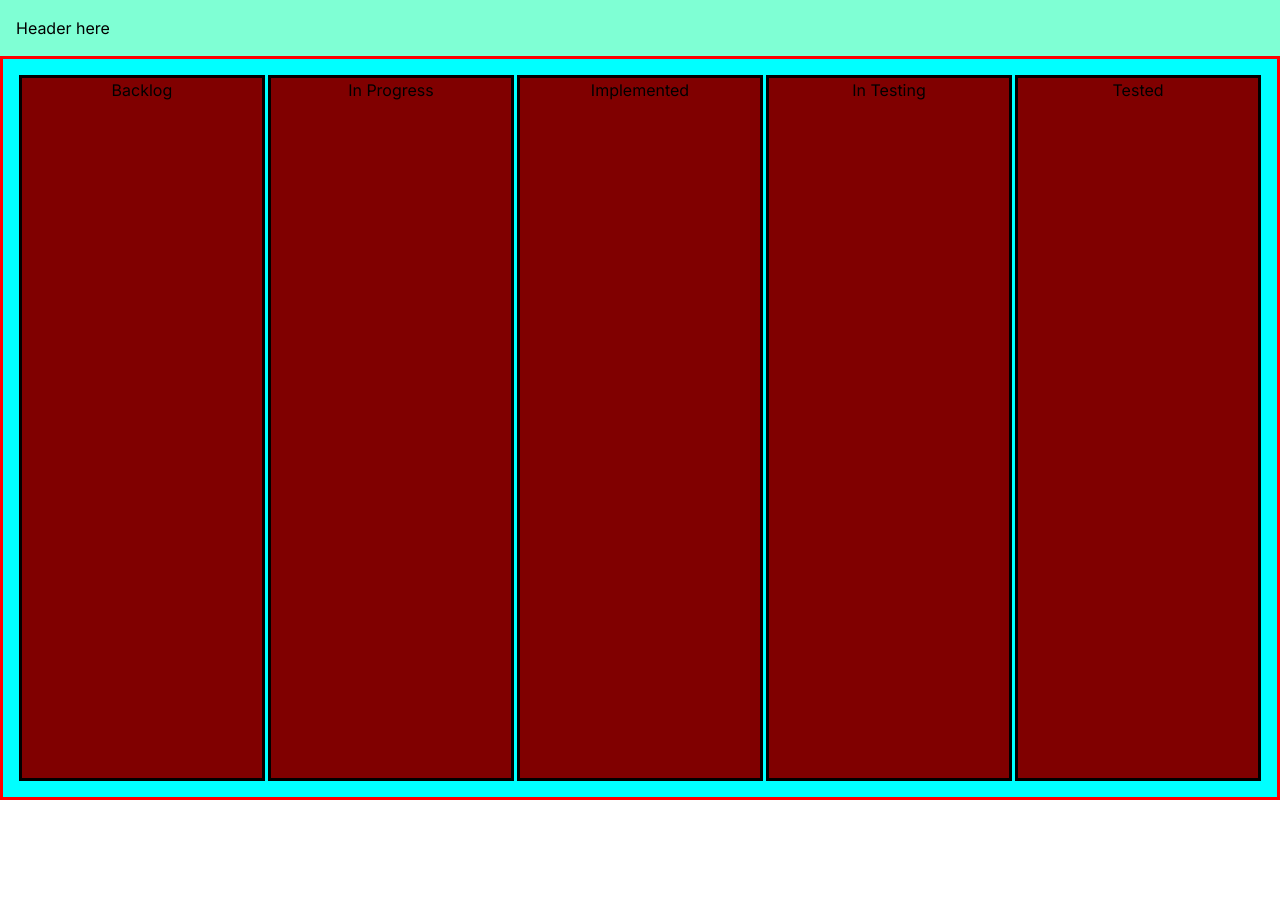
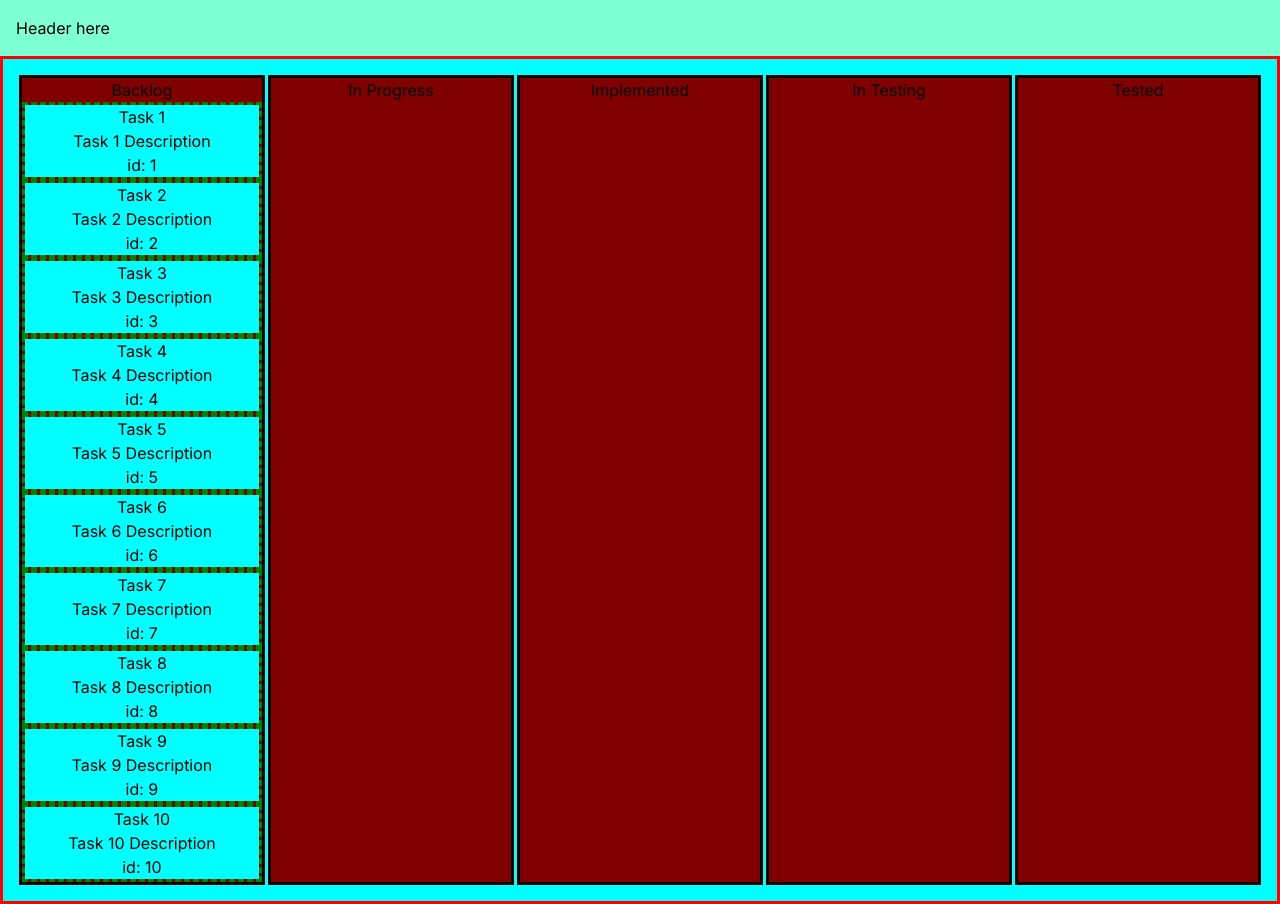
Before and after one commit to hi-brylle/kanban-board-portfolio, a Next.js app: page / in a window 1280 px wide. Before the commit the page ends 800 px from the top, so only its background shows below. Built offline with nearby package versions, Linux system fonts and the light colour scheme.

Commit message:
Prototype column lists

```diff
--- a/src/app/page.tsx
+++ b/src/app/page.tsx
@@ -1,4 +1,4 @@
-import AddTask from "@/components/AddTask";
+import AddTask from "@/components/add-task/AddTask";
 import Column from "@/components/column/Column";
 
 export default function Home() {
@@ -6,11 +6,25 @@ export default function Home() {
     <>
         <header>Header here</header>
         <main>
-            <Column title={"Backlog"}></Column>
-            <Column title={"In Progress"}></Column>
-            <Column title={"Implemented"}></Column>
-            <Column title={"In Testing"}></Column>
-            <Column title={"Tested"}></Column>
+            <Column
+                title={"Backlog"}
+                tasks={[
+                    {id: 1, title: "Task 1", description: "Task 1 Description"},
+                    {id: 2, title: "Task 2", description: "Task 2 Description"},
+                    {id: 3, title: "Task 3", description: "Task 3 Description"},
+                    {id: 4, title: "Task 4", description: "Task 4 Description"},
+                    {id: 5, title: "Task 5", description: "Task 5 Description"},
+                    {id: 6, title: "Task 6", description: "Task 6 Description"},
+                    {id: 7, title: "Task 7", description: "Task 7 Description"},
+                    {id: 8, title: "Task 8", description: "Task 8 Description"},
+                    {id: 9, title: "Task 9", description: "Task 9 Description"},
+                    {id: 10, title: "Task 10", description: "Task 10 Description"},
+                ]}
+            />
+            <Column title={"In Progress"} tasks={[]}></Column>
+            <Column title={"Implemented"} tasks={[]}></Column>
+            <Column title={"In Testing"} tasks={[]}></Column>
+            <Column title={"Tested"} tasks={[]}></Column>
         </main>
     </>
     )
--- a/src/components/AddTask.tsx
+++ b/src/components/add-task/AddTask.tsx
@@ -1,7 +1,9 @@
+import styles from "./styles.module.css"
+
 export default function AddTask() {
     return (
     <>
-        <div>
+        <div className={styles.add_task}>
             Add Task
         </div>
     </>
--- /dev/null
+++ b/src/components/add-task/styles.module.css
@@ -0,0 +1,4 @@
+.add_task {
+    border: dashed red 0.2em;
+    text-align: center;
+}
--- a/src/components/column/Column.tsx
+++ b/src/components/column/Column.tsx
@@ -1,9 +1,16 @@
+import { ITask } from "@/models/task"
 import styles from "./styles.module.css"
+import Task from "../task/Task"
 
-export default function Column({title}: {title: string}) {
+export default function Column({title, tasks}: {title: string, tasks: Array<ITask>}) {
+    const taskList = tasks.map((task) => {
+        return <li><Task id={task.id} title={task.title} description={task.description}/></li>
+    })
+
     return (
     <div className={styles.column}>
         {title}
+        <ul>{taskList}</ul>
     </div>
     )
 }
--- /dev/null
+++ b/src/components/task/Task.tsx
@@ -0,0 +1,17 @@
+import styles from "./styles.module.css"
+
+export default function Task({id, title, description}: {id: number, title: string, description: string}) {
+    return (
+    <div className={styles.task}>
+        <div className={styles.detail}>
+            {title}
+        </div>
+        <div className={styles.detail}>
+            {description}
+        </div>
+        <div className={styles.detail}>
+            id: {id}
+        </div>
+    </div>
+    )
+}
--- /dev/null
+++ b/src/components/task/styles.module.css
@@ -0,0 +1,8 @@
+.task {
+    border: dashed green 0.2em;
+    text-align: center;
+}
+
+.detail {
+    background-color: aqua;
+}
--- /dev/null
+++ b/src/models/task.ts
@@ -0,0 +1,5 @@
+export interface ITask {
+    id: number,
+    title: string,
+    description: string
+}
```
